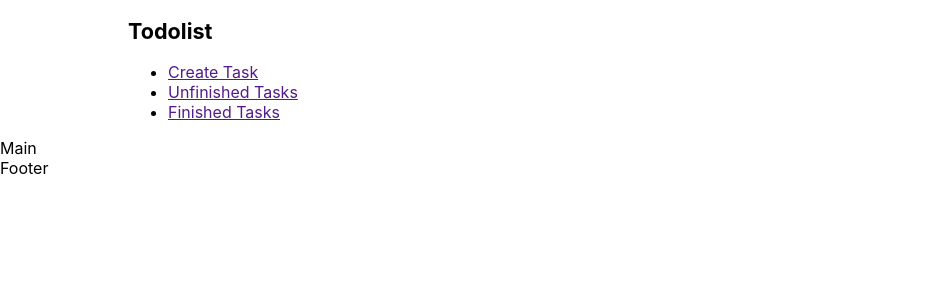
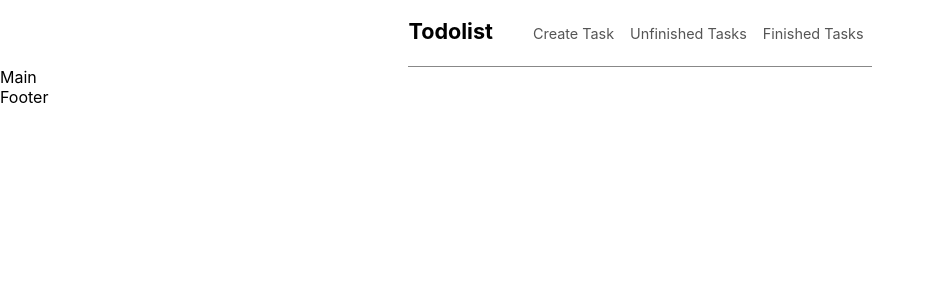
Before and after one commit to igor06brw/todolist, a React (Create React App) app: page / in a window 1280 px wide. Shown: the top 300 px of the page, without its empty margins (0-934 px from the left). Built offline with nearby package versions, Linux system fonts and the light colour scheme.

Commit message:
finish header

```diff
--- a/src/components/Header.js
+++ b/src/components/Header.js
@@ -3,12 +3,15 @@ import React from 'react'
 
 const HeaderWrapper = styled.header`
     display: flex;
-    flex-wrap: wrap;
     max-width: 80%;
     margin: auto;
+
+    justify-content: center;
 `
 const Container = styled.div`
-
+    display: flex;
+    flex-wrap: wrap;
+    border-bottom: 1px solid #888;
 `
 const LogoWrapper = styled.div`
 
@@ -17,30 +20,50 @@ const Logo = styled.h2`
     font-size: 1.35em;
 `
 
+const NavList = styled.ul`
+    display: flex;
+    padding: 6px 0 6px 2em;
+
+`
+const NavListElement = styled.li`
+    list-style-type: none;
+    padding: 1px 0.5em;
+`
+const NavListLink = styled.a`
+    text-decoration: none;
+    font-size: 0.9em;
+    color: #555;
+    transition: all .3s ease-out;
+
+    &:hover {
+        color: #A89;
+    }
+`
+
 
 const Header = () => {
     return (
         <HeaderWrapper>
             <Container>
-                <div>
+                <LogoWrapper>
                     <Logo>Todolist</Logo>
-                </div>
+                </LogoWrapper>
                 <nav>
-                    <ul>
+                    <NavList>
                         {/* AFTER ADD ROUTER-DOM, CHANGE TO { Link } */}
-                        <li>
-                            <a href="">Create Task</a>
+                        <NavListElement>
+                            <NavListLink href="">Create Task</NavListLink>
                             {/* // Assign icon "add" after implement font-awesome */}
-                        </li>
-                        <li>
-                            <a href="">Unfinished Tasks</a>
+                        </NavListElement>
+                        <NavListElement>
+                            <NavListLink href="">Unfinished Tasks</NavListLink>
                             {/* // Assign icon "time" after implement font-awesome */}
-                        </li>
-                        <li>
-                            <a href="">Finished Tasks</a>
+                        </NavListElement>
+                        <NavListElement>
+                            <NavListLink href="">Finished Tasks</NavListLink>
                             {/* // Assign icon "finish" after implement font-awesome */}
-                        </li>
-                    </ul>
+                        </NavListElement>
+                    </NavList>
                 </nav>
             </Container>
         </HeaderWrapper>
```
